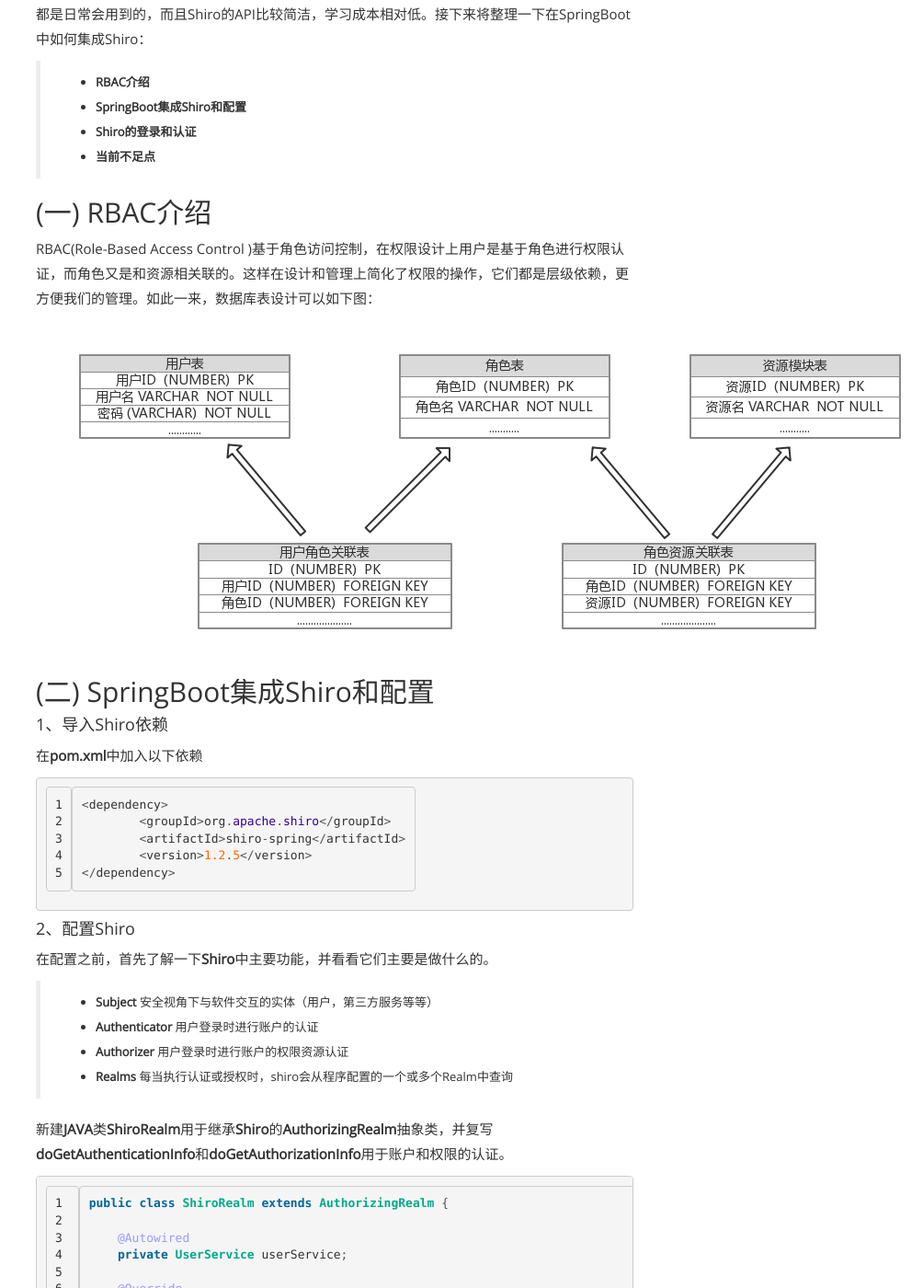
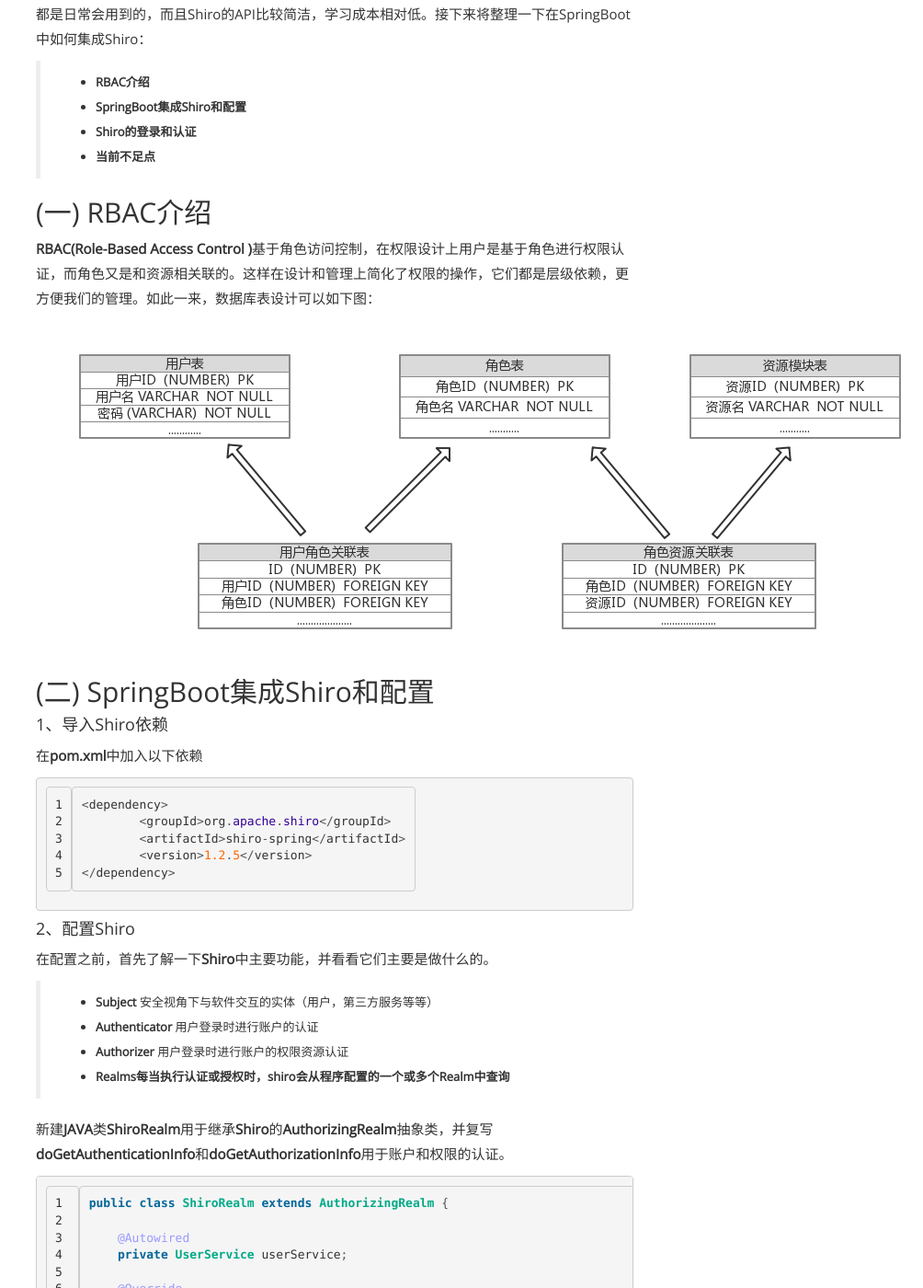
Before and after one commit to lcbbcl/licaibo.github.io, a Jekyll site: the page built from _posts/2017-07-07-Shiro-SpringBoot.md, in a window 1280 px wide and 1400 px high, scrolled down 385 px. Shown: the whole window at 92% size, without its empty margins (276-1280 px from the left). Built offline with Jekyll 4.4.1, drawn with Linux system fonts in a browser that asks for light colours.

Commit message:
增加Shiro文章内容样式

```diff
--- a/_posts/2017-07-07-Shiro-SpringBoot.md
+++ b/_posts/2017-07-07-Shiro-SpringBoot.md
@@ -14,7 +14,7 @@
 > * **当前不足点**
 
 ## (一) RBAC介绍
-RBAC(Role-Based Access Control )基于角色访问控制，在权限设计上用户是基于角色进行权限认证，而角色又是和资源相关联的。这样在设计和管理上简化了权限的操作，它们都是层级依赖，更方便我们的管理。如此一来，数据库表设计可以如下图：
+**RBAC(Role-Based Access Control )**基于角色访问控制，在权限设计上用户是基于角色进行权限认证，而角色又是和资源相关联的。这样在设计和管理上简化了权限的操作，它们都是层级依赖，更方便我们的管理。如此一来，数据库表设计可以如下图：
 ![cmd-markdown-logo](https://licaibo.github.io/assets/img/RBAC.png)
 
 ## (二) SpringBoot集成Shiro和配置
@@ -34,7 +34,7 @@
 > * **Subject** 安全视角下与软件交互的实体（用户，第三方服务等等）
 > * **Authenticator** 用户登录时进行账户的认证
 > * **Authorizer** 用户登录时进行账户的权限资源认证
-> * **Realms** 每当执行认证或授权时，shiro会从程序配置的一个或多个Realm中查询
+> * **Realms每当执行认证或授权时，shiro会从程序配置的一个或多个Realm中查询**
 
 新建**JAVA**类**ShiroRealm**用于继承**Shiro**的**AuthorizingRealm**抽象类，并复写**doGetAuthenticationInfo**和**doGetAuthorizationInfo**用于账户和权限的认证。
 
```
